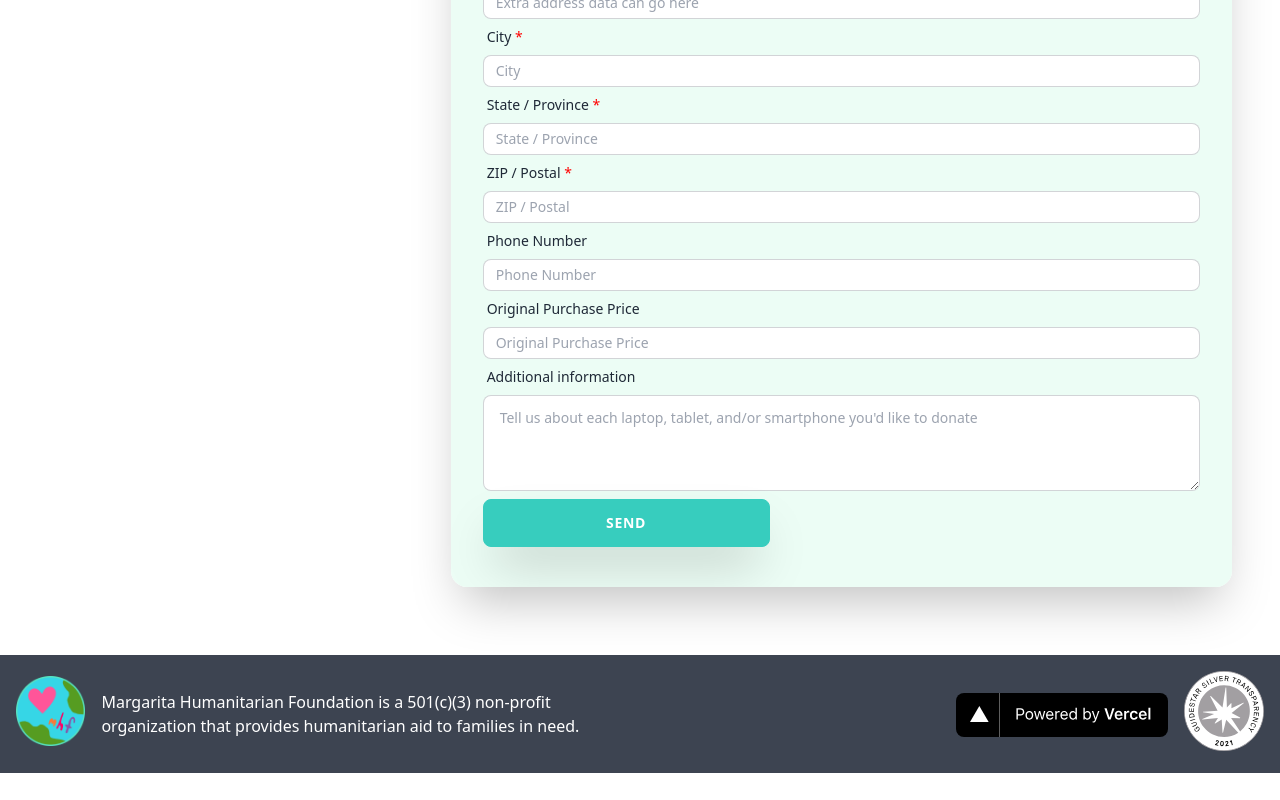
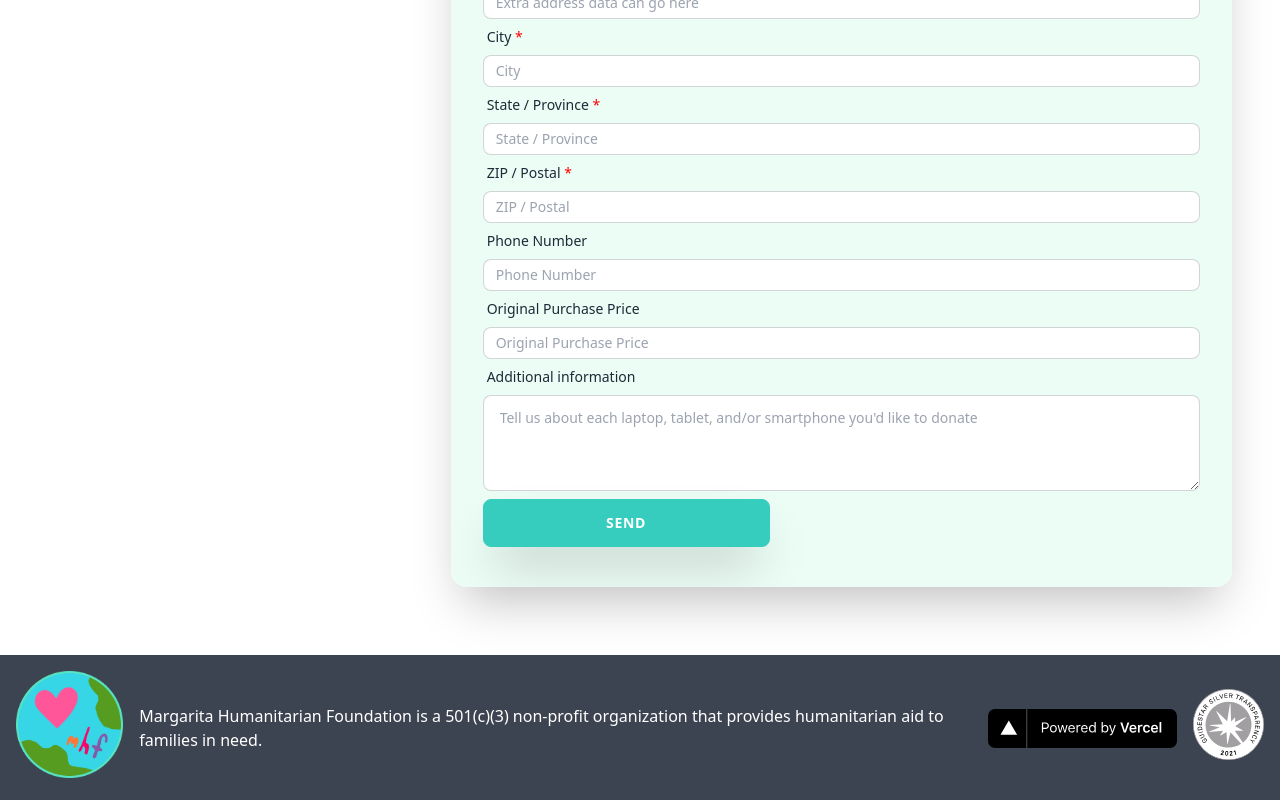
Before and after one commit to margaritahumanitarian/helpafamily, a Next.js app: page /give-devices in a window 1280 px wide. Shown: the part 497-1297 px from the top of the page. Before the commit the page ends 1270 px from the top, so only its background shows below. Built offline with nearby package versions, Linux system fonts and the light colour scheme.

Commit message:
Fix footer styling

```diff
--- a/components/Footer.js
+++ b/components/Footer.js
@@ -3,8 +3,8 @@ import React from 'react';
 
 export default function Footer() {
   return (
-    <footer className="p-4 grid md:grid-cols-2 bg-neutral text-neutral-content">
-      <div className="flex items-center justify-evenly">
+    <footer className="p-4 grid md:flex bg-neutral text-neutral-content">
+      <div className="flex md:flex-auto items-center md:mr-4">
         <div>
           <Image
             alt="mhf logo"
@@ -19,7 +19,7 @@ export default function Footer() {
           }
         </div>
       </div>
-      <div className="flex items-center ml-auto">
+      <div className="flex md:flex-initial items-center ml-auto">
         <a
           className="mr-4 mt-2"
           href="https://vercel.com?utm_source=margaritahumanitarian&utm_campaign=oss"
```
